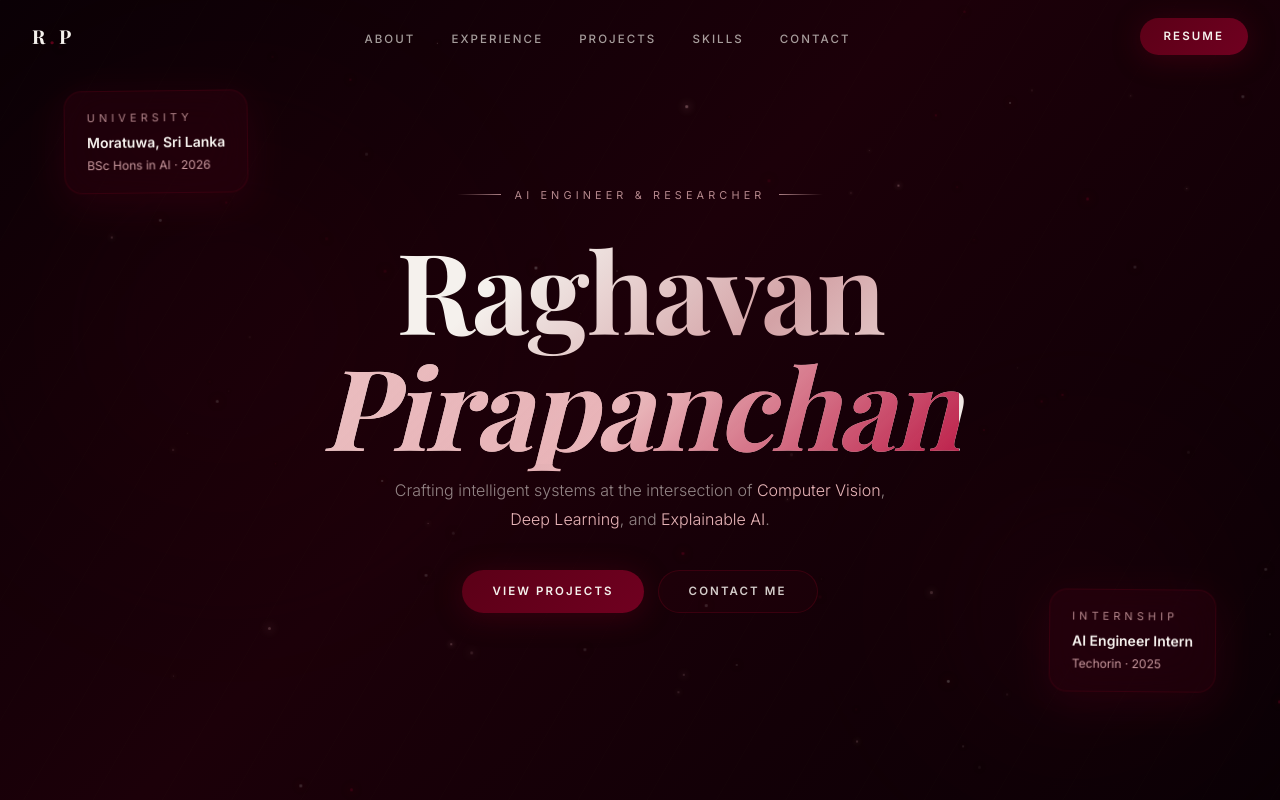
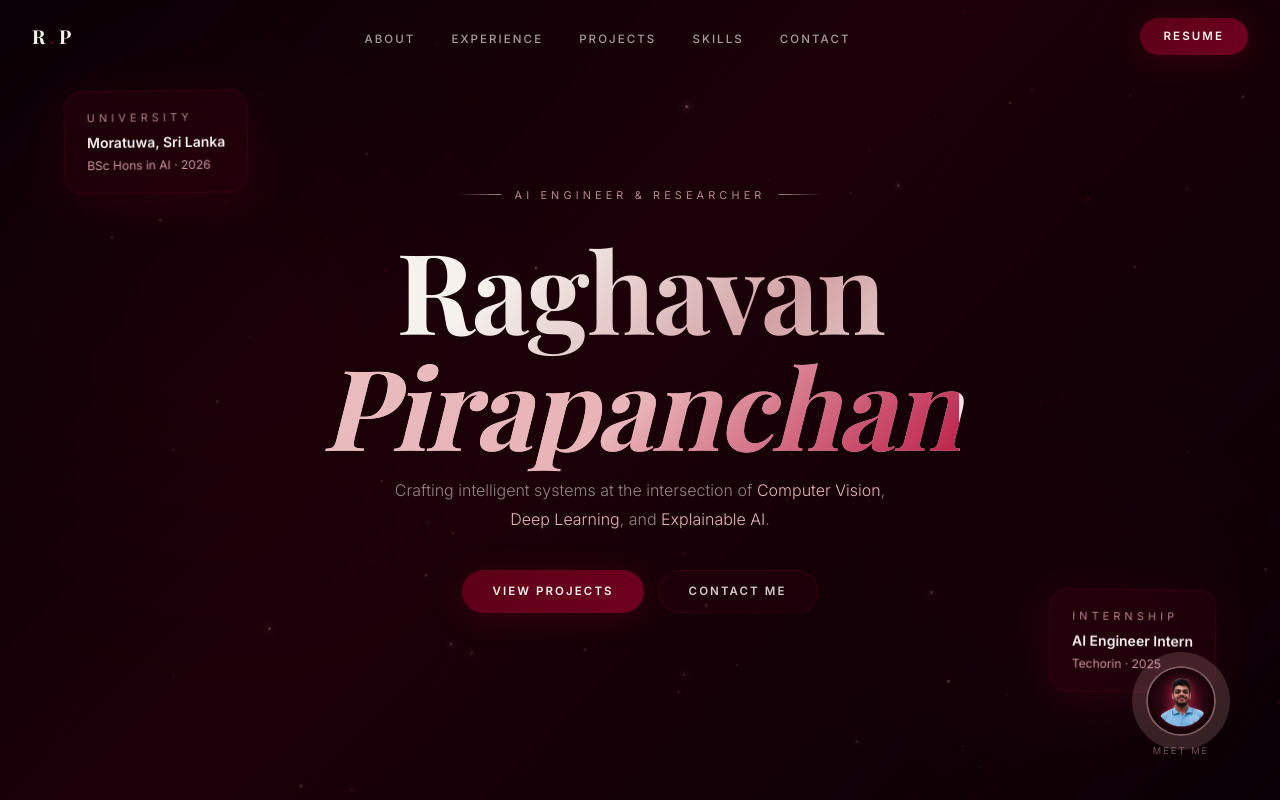
Before and after one commit to RPirapanchan/portfolio, a React (Vite) app: page / in a window 1280 px wide. Shown: the top 800 px of the page. Built offline with nearby package versions, Linux system fonts and the light colour scheme; a web font is replaced by a local one.

Commit message:
Hero: photo portal - pulsing avatar opens blurred full-screen modal

```diff
--- a/src/components/Hero.jsx
+++ b/src/components/Hero.jsx
@@ -1,7 +1,7 @@
-import React, { useRef } from 'react';
-import { motion, useScroll, useTransform } from 'framer-motion';
+import React, { useRef, useState, useEffect } from 'react';
+import { motion, useScroll, useTransform, AnimatePresence } from 'framer-motion';
 
-/* ── Particles: 80 for rich starfield ── */
+/* ── Particles ── */
 const particles = Array.from({ length: 80 }, (_, i) => ({
   id: i,
   x: Math.random() * 100,
@@ -14,24 +14,124 @@ const particles = Array.from({ length: 80 }, (_, i) => ({
   yDrift: (Math.random() - 0.5) * 35,
 }));
 
+/* ── Photo Portal Modal ── */
+function PhotoPortal({ onClose }) {
+  useEffect(() => {
+    const onKey = (e) => { if (e.key === 'Escape') onClose(); };
+    window.addEventListener('keydown', onKey);
+    return () => window.removeEventListener('keydown', onKey);
+  }, [onClose]);
+
+  return (
+    <motion.div
+      key="portal-overlay"
+      initial={{ opacity: 0 }}
+      animate={{ opacity: 1 }}
+      exit={{ opacity: 0 }}
+      transition={{ duration: 0.35 }}
+      onClick={onClose}
+      style={{
+        position: 'fixed', inset: 0, zIndex: 200,
+        display: 'flex', alignItems: 'center', justifyContent: 'center',
+        backdropFilter: 'blur(22px)',
+        WebkitBackdropFilter: 'blur(22px)',
+        background: 'rgba(10,0,5,0.65)',
+        cursor: 'zoom-out',
+      }}
+    >
+      {/* Close hint */}
+      <motion.p
+        initial={{ opacity: 0, y: -12 }}
+        animate={{ opacity: 1, y: 0 }}
+        transition={{ delay: 0.3 }}
+        style={{
+          position: 'absolute', top: 32,
+          fontSize: '0.68rem', letterSpacing: '0.25em',
+          textTransform: 'uppercase', color: 'rgba(232,180,184,0.55)',
+        }}
+      >
+        Click anywhere · ESC to close
+      </motion.p>
+
+      {/* Photo */}
+      <motion.div
+        initial={{ scale: 0.55, opacity: 0, y: 30 }}
+        animate={{ scale: 1, opacity: 1, y: 0 }}
+        exit={{ scale: 0.55, opacity: 0, y: 30 }}
+        transition={{ type: 'spring', stiffness: 220, damping: 22 }}
+        onClick={(e) => e.stopPropagation()}
+        style={{ position: 'relative', cursor: 'default' }}
+      >
+        {/* Rotating ring */}
+        <motion.div
+          animate={{ rotate: 360 }}
+          transition={{ duration: 18, repeat: Infinity, ease: 'linear' }}
+          style={{
+            position: 'absolute', inset: -8, borderRadius: '50%',
+            background: 'conic-gradient(from 0deg, rgba(91,0,23,0.0) 0%, rgba(232,180,184,0.75) 35%, rgba(91,0,23,0.9) 65%, rgba(232,180,184,0.75) 85%, rgba(91,0,23,0.0) 100%)',
+          }}
+        />
+        {/* Glow */}
+        <div style={{
+          position: 'absolute', inset: 0, borderRadius: '50%',
+          boxShadow: '0 0 80px 30px rgba(91,0,23,0.55), 0 0 160px 60px rgba(91,0,23,0.22)',
+        }} />
+        {/* Image */}
+        <div style={{
+          width: 'clamp(260px, 36vw, 420px)',
+          height: 'clamp(260px, 36vw, 420px)',
+          borderRadius: '50%', overflow: 'hidden',
+          border: '4px solid rgba(232,180,184,0.40)',
+          position: 'relative', zIndex: 1,
+        }}>
+          <img
+            src="/profile.png"
+            alt="Raghavan Pirapanchan"
+            style={{ width: '100%', height: '100%', objectFit: 'cover', objectPosition: 'top center' }}
+          />
+        </div>
+        {/* Name below */}
+        <motion.p
+          initial={{ opacity: 0, y: 10 }}
+          animate={{ opacity: 1, y: 0 }}
+          transition={{ delay: 0.35 }}
+          className="font-serif"
+          style={{
+            textAlign: 'center', marginTop: 24,
+            fontSize: '1.2rem', fontWeight: 600, color: '#F5F1ED',
+            letterSpacing: '0.05em',
+          }}
+        >
+          Raghavan Pirapanchan
+        </motion.p>
+        <p style={{ textAlign: 'center', fontSize: '0.72rem', color: 'rgba(232,180,184,0.65)', marginTop: 6, letterSpacing: '0.2em', textTransform: 'uppercase' }}>
+          AI Engineer · Researcher
+        </p>
+      </motion.div>
+    </motion.div>
+  );
+}
+
 export default function Hero() {
   const ref = useRef(null);
+  const [portalOpen, setPortalOpen] = useState(false);
   const { scrollYProgress } = useScroll({ target: ref });
   const y = useTransform(scrollYProgress, [0, 1], ['0%', '18%']);
   const opacity = useTransform(scrollYProgress, [0, 0.55], [1, 0]);
 
   return (
+    <>
+      {/* ── Photo Portal Overlay ── */}
+      <AnimatePresence>
+        {portalOpen && <PhotoPortal onClose={() => setPortalOpen(false)} />}
+      </AnimatePresence>
+
       <section
         id="home"
         ref={ref}
         style={{
-        position: 'relative',
-        height: '100vh',
-        minHeight: 640,
-        overflow: 'hidden',
-        display: 'flex',
-        alignItems: 'center',
-        justifyContent: 'center',
+          position: 'relative', height: '100vh', minHeight: 640,
+          overflow: 'hidden', display: 'flex', alignItems: 'center', justifyContent: 'center',
           background: 'linear-gradient(135deg, #0a0005 0%, #1c0009 45%, #0a0005 100%)',
         }}
       >
@@ -66,7 +166,7 @@ export default function Hero() {
           <rect width="100%" height="100%" fill="url(#diag)" />
         </svg>
 
-      {/* ── Floating info cards (wide screens only) ── */}
+        {/* ── Floating info cards ── */}
         <motion.div animate={{ y: [-8, 8, -8], rotate: [-1, 1, -1] }} transition={{ duration: 6, repeat: Infinity, ease: 'easeInOut' }}
           className="floating-card" style={{ position: 'absolute', top: '12%', left: '5%', display: 'none' }} id="fc2">
           <p className="eyebrow-dark" style={{ marginBottom: 6 }}>University</p>
@@ -81,11 +181,41 @@ export default function Hero() {
           <p style={{ fontSize: '0.75rem', color: 'rgba(232,180,184,0.85)', marginTop: 4 }}>Techorin · 2025</p>
         </motion.div>
 
-      {/* ── Centered Text Content ── */}
-      <motion.div
-        style={{ y, opacity, position: 'relative', zIndex: 10, textAlign: 'center', padding: '0 24px', maxWidth: 860, width: '100%' }}
+        {/* ── Portal trigger — bottom right of hero ── */}
+        <motion.button
+          onClick={() => setPortalOpen(true)}
+          animate={{ boxShadow: ['0 0 0 0 rgba(232,180,184,0.0)', '0 0 0 14px rgba(232,180,184,0.18)', '0 0 0 0 rgba(232,180,184,0.0)'] }}
+          transition={{ duration: 2.4, repeat: Infinity, ease: 'easeInOut' }}
+          whileHover={{ scale: 1.08 }}
+          whileTap={{ scale: 0.95 }}
+          title="Meet me"
+          style={{
+            position: 'absolute', bottom: '8%', right: '5%',
+            width: 70, height: 70, borderRadius: '50%',
+            overflow: 'hidden', cursor: 'zoom-in', zIndex: 20,
+            border: '2.5px solid rgba(232,180,184,0.50)',
+            background: 'linear-gradient(135deg, #1c0009, #0a0005)',
+            padding: 0, outline: 'none',
+          }}
         >
-        {/* Eyebrow */}
+          <img src="/profile.png" alt="Open portal" style={{ width: '100%', height: '100%', objectFit: 'cover', objectPosition: 'top center' }} />
+        </motion.button>
+
+        {/* ── Portal label ── */}
+        <motion.p
+          initial={{ opacity: 0 }} animate={{ opacity: 1 }} transition={{ delay: 1.5 }}
+          style={{
+            position: 'absolute', bottom: 'calc(8% - 22px)', right: '5%',
+            fontSize: '0.58rem', letterSpacing: '0.22em', textTransform: 'uppercase',
+            color: 'rgba(232,180,184,0.45)', zIndex: 20, textAlign: 'center', width: 70,
+          }}
+        >
+          Meet me
+        </motion.p>
+
+        {/* ── Centered Text ── */}
+        <motion.div style={{ y, opacity, position: 'relative', zIndex: 10, textAlign: 'center', padding: '0 24px', maxWidth: 860, width: '100%' }}>
+
           <motion.div initial={{ opacity: 0, y: 20 }} animate={{ opacity: 1, y: 0 }} transition={{ duration: 0.8, delay: 0.2 }}
             style={{ display: 'flex', alignItems: 'center', justifyContent: 'center', gap: 14, marginBottom: 28 }}>
             <span style={{ height: 1, width: 44, background: 'linear-gradient(90deg, transparent, rgba(232,180,184,0.7))' }} />
@@ -93,7 +223,6 @@ export default function Hero() {
             <span style={{ height: 1, width: 44, background: 'linear-gradient(90deg, rgba(232,180,184,0.7), transparent)' }} />
           </motion.div>
 
-        {/* Name */}
           <motion.h1 initial={{ opacity: 0, y: 50 }} animate={{ opacity: 1, y: 0 }} transition={{ duration: 1, delay: 0.4 }}
             className="font-serif gradient-text-main"
             style={{ fontSize: 'clamp(3rem, 9vw, 7rem)', fontWeight: 700, lineHeight: 1.04, letterSpacing: '-0.02em', marginBottom: 12 }}>
@@ -102,7 +231,6 @@ export default function Hero() {
             <span className="gradient-text-accent">Pirapanchan</span>
           </motion.h1>
 
-        {/* Tagline */}
           <motion.p initial={{ opacity: 0, y: 20 }} animate={{ opacity: 1, y: 0 }} transition={{ duration: 0.8, delay: 0.7 }}
             style={{ maxWidth: 520, margin: '0 auto 36px', fontSize: '1rem', fontWeight: 300, color: 'rgba(245,241,237,0.55)', lineHeight: 1.82 }}>
             Crafting intelligent systems at the intersection of{' '}
@@ -111,7 +239,6 @@ export default function Hero() {
             <span style={{ color: '#e8b4b8' }}>Explainable AI</span>.
           </motion.p>
 
-        {/* CTAs */}
           <motion.div initial={{ opacity: 0, y: 20 }} animate={{ opacity: 1, y: 0 }} transition={{ duration: 0.8, delay: 0.9 }}
             style={{ display: 'flex', flexWrap: 'wrap', gap: 14, justifyContent: 'center' }}>
             <a href="#projects" className="btn-primary">View Projects</a>
@@ -123,5 +250,6 @@ export default function Hero() {
           @media (min-width: 1200px) { #fc1, #fc2 { display: block !important; } }
         `}</style>
       </section>
+    </>
   );
 }
```
Lines whose indentation alone changed are shown as unchanged.
